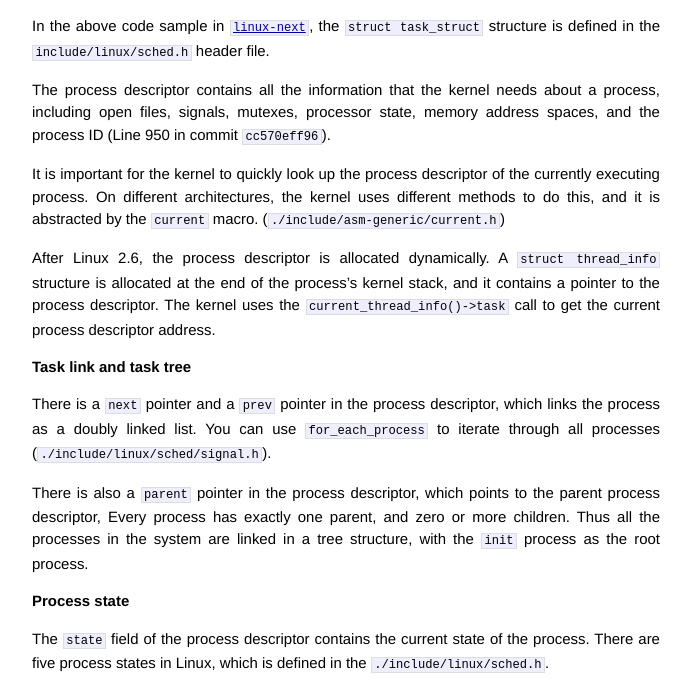
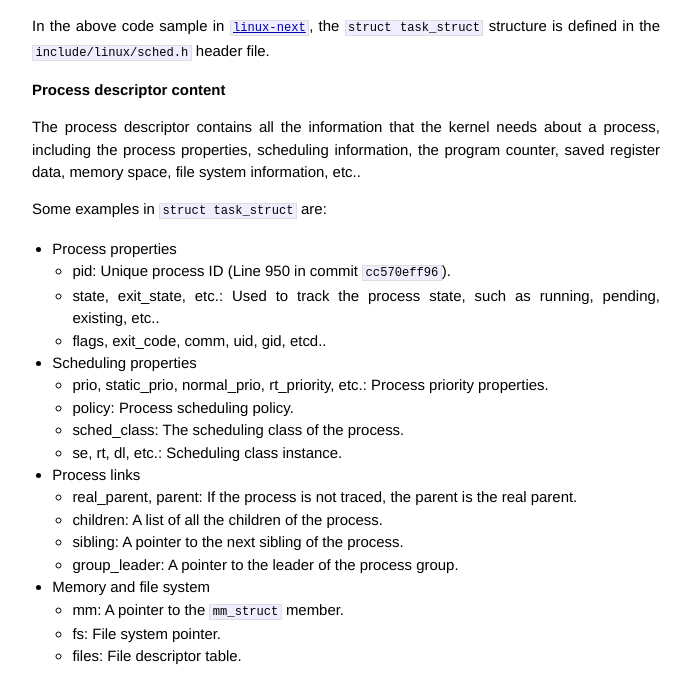
Before and after one commit to gnailuy/gnailuy.com, a Jekyll site: the page built from _posts/2022-02-01-process-management.markdown, in a window 1280 px wide and 1400 px high, scrolled down 1631 px. Shown: the part 179-865 px from the top of the window, without its empty margins (294-985 px from the left). Built offline with Jekyll 4.4.1, drawn with Linux system fonts in a browser that asks for light colours; Markdown is read by kramdown in place of the engine named in the settings; comment, search, counter and statistics services are not loaded; some of the changed text lies outside the part shown.

Commit message:
update post

````diff
--- a/_posts/2022-02-01-process-management.markdown
+++ b/_posts/2022-02-01-process-management.markdown
@@ -79,8 +79,36 @@ The kernel maintains a circular doubly linked list of all process descriptors.
 In the above code sample in [`linux-next`][linux-next],
 the `struct task_struct` structure is defined in the `include/linux/sched.h` header file.
 
+### Process descriptor content
+
 The process descriptor contains all the information that the kernel needs about a process,
-including open files, signals, mutexes, processor state, memory address spaces, and the process ID (Line 950 in commit `cc570eff96`).
+including the process properties, scheduling information, the program counter,
+saved register data, memory space, file system information, etc..
+
+Some examples in `struct task_struct` are:
+
+* Process properties
+    * pid: Unique process ID (Line 950 in commit `cc570eff96`).
+    * state, exit_state, etc.: Used to track the process state, such as running, pending, existing, etc..
+    * flags, exit_code, comm, uid, gid, etcd..
+* Scheduling properties
+    * prio, static_prio, normal_prio, rt_priority, etc.: Process priority properties.
+    * policy: Process scheduling policy.
+    * sched_class: The scheduling class of the process.
+    * se, rt, dl, etc.: Scheduling class instance.
+* Process links
+    * real_parent, parent: If the process is not traced, the parent is the real parent.
+    * children: A list of all the children of the process.
+    * sibling: A pointer to the next sibling of the process.
+    * group_leader: A pointer to the leader of the process group.
+* Memory and file system
+    * mm: A pointer to the `mm_struct` member.
+    * fs: File system pointer.
+    * files: File descriptor table.
+
+The `task_struct` is initialized in the `init_task` structure in `./init/init_task.c`.
+
+### Process descriptor lookup
 
 It is important for the kernel to quickly look up the process descriptor of the currently executing process.
 On different architectures, the kernel uses different methods to do this, and it is abstracted by the `current` macro. (`./include/asm-generic/current.h`)
@@ -97,7 +125,7 @@ You can use `for_each_process` to iterate through all processes (`./include/linu
 
 There is also a `parent` pointer in the process descriptor, which points to the parent process descriptor,
 Every process has exactly one parent, and zero or more children.
-Thus all the processes in the system are linked in a tree structure, with the `init` process as the root process.
+Thus all the processes in the system are linked in a tree structure, with the `init` process (pid 1) as the root process.
 
 ### Process state
 
@@ -158,6 +186,25 @@ Conversely, CPU-bound processes tend to spend much of their time executing code,
 
 Since Linux kernel 2.6.23, the Completely Fair Scheduler (CFS) replaces the `O(1)` scheduler to improve the interactive performance.
 
+#### Process priority
+
+There are four properties in `struct task_struct` that determine the priority of a process.
+
+``` c
+int       prio;
+int       static_prio;
+int       normal_prio;
+unsigned int      rt_priority;
+```
+
+* `static_prio` is calculated from the `nice` value of the process (by a macro `NICE_TO_PRIO`). It does not change unless the user changes the `nice` value.
+* `normal_prio` is calculated from the `static_prio` value and the schedule policy. For real-time processes, it is related to the `rt_priority` value.
+* `prio` is a dynamic priority value which the schedule class actually uses.
+
+#### Scheduling policy and algorithm
+
+In next post.
+
 
 [kernel-archives]:          https://www.kernel.org/
 [gustavo2009]:              https://manybutfinite.com/post/anatomy-of-a-program-in-memory/
````
Also changed, not shown: other parts of _posts/2022-02-01-process-management.markdown (+5 -5 lines).
